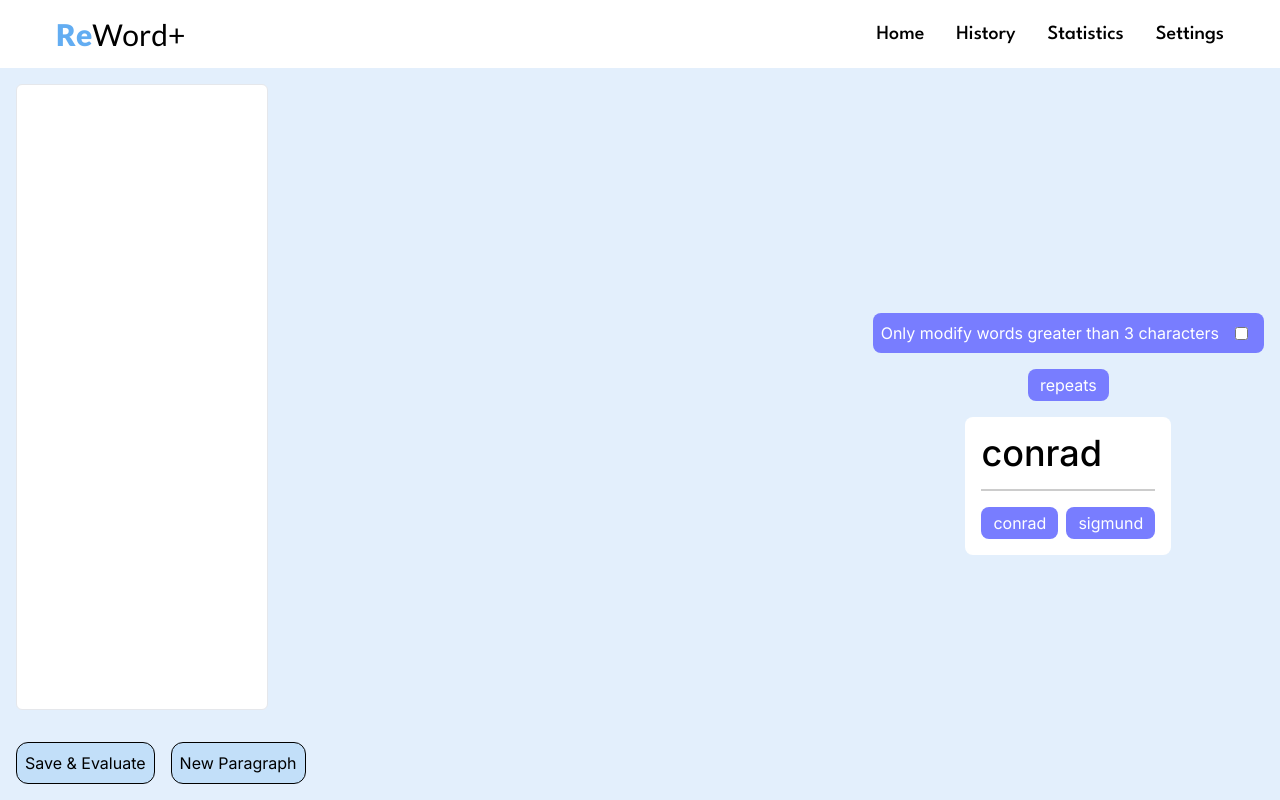
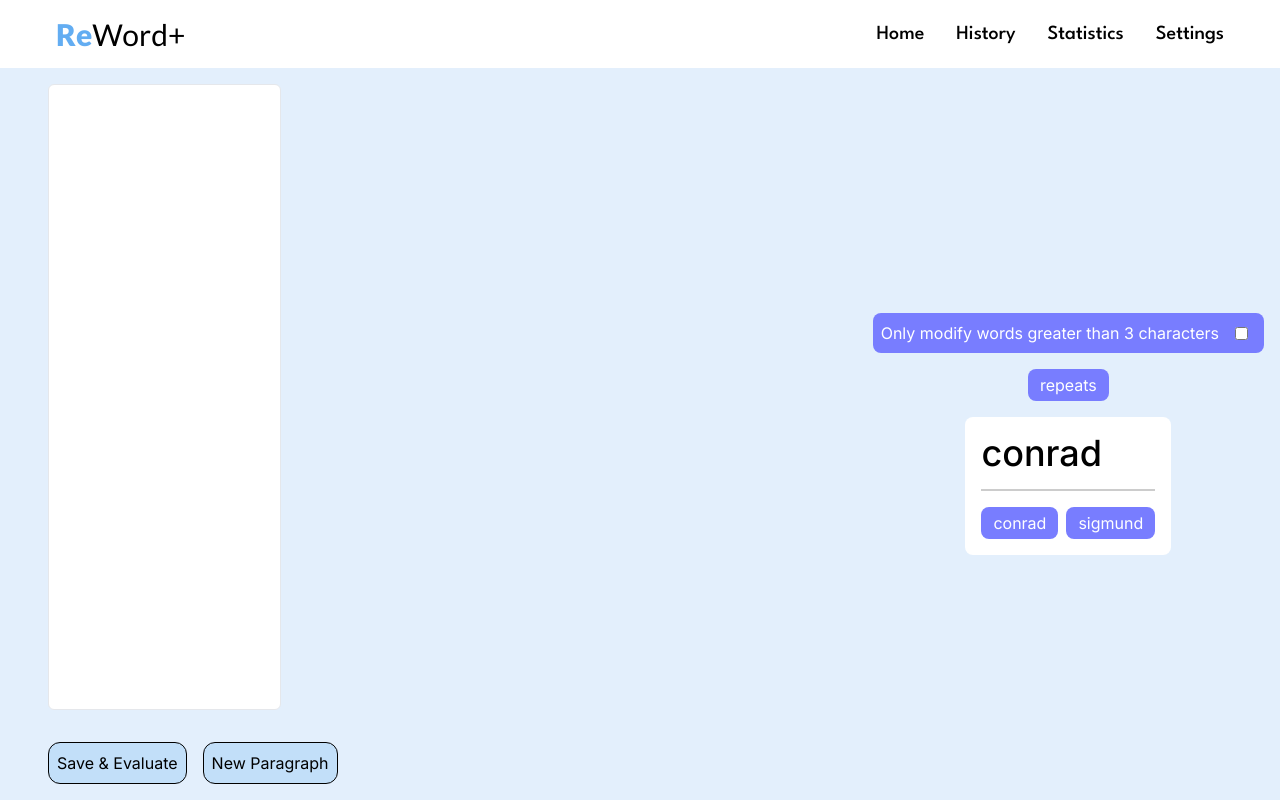
Before and after one commit to Verusins/ReWord-Plus, a Next.js app in the folder frontend/: page / in a window 1280 px wide. Built offline with nearby package versions, Linux system fonts and the light colour scheme.

Commit message:
Change to text area, working on formatting

```diff
--- a/frontend/app/page.tsx
+++ b/frontend/app/page.tsx
@@ -23,13 +23,12 @@ export default function Home() {
     <main className="flex flex-col h-screen">
       <NavBar />
       <div className="flex justify-between flex-grow">
-        <div className="flex flex-col flex-grow">
+        <div className="flex flex-col flex-grow px-8">
           <form className="p-4 h-full">
-            <input
-              type="text"
+            <textarea
               value={text}
               onChange={(e) => setText(e.target.value)}
-              className="border rounded-md p-2 h-full"
+              className="border rounded-md p-2 h-full resize-none"
             />
           </form>
           <div className="flex gap-4 m-4">
```
